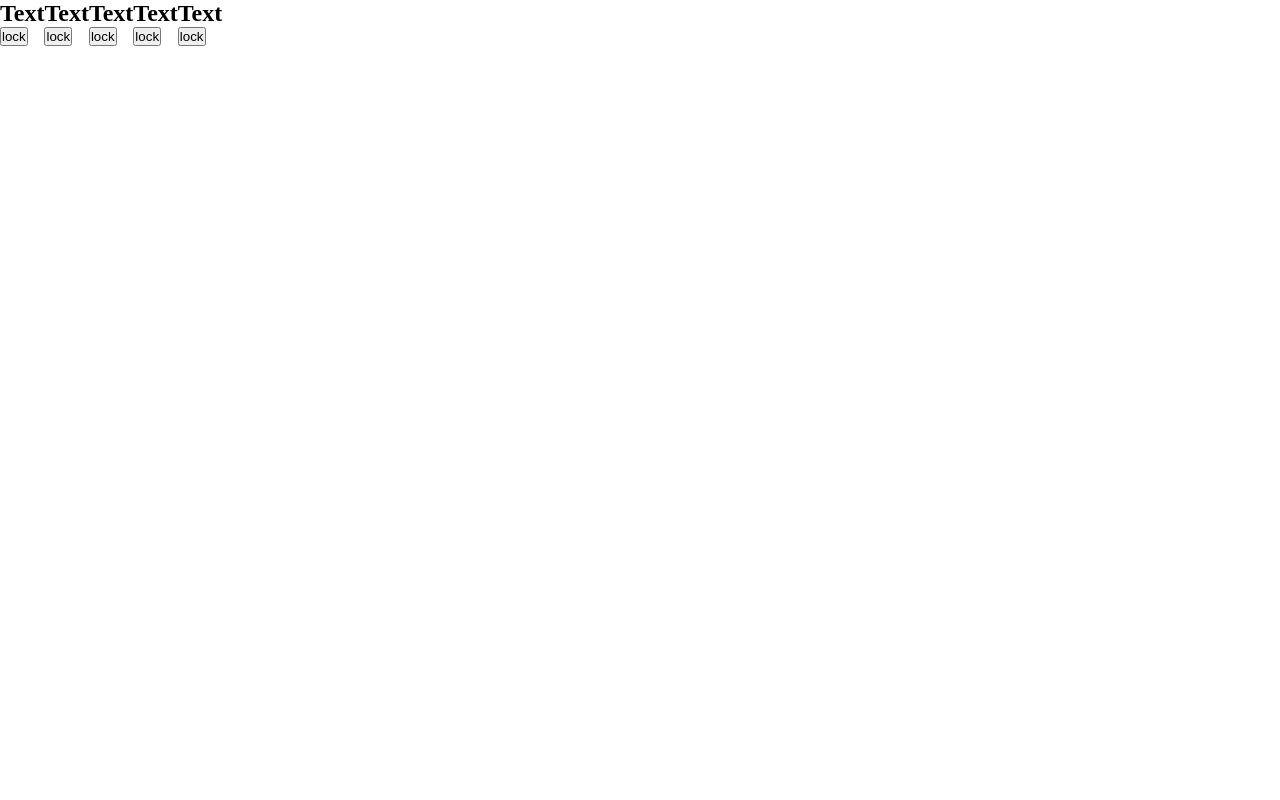
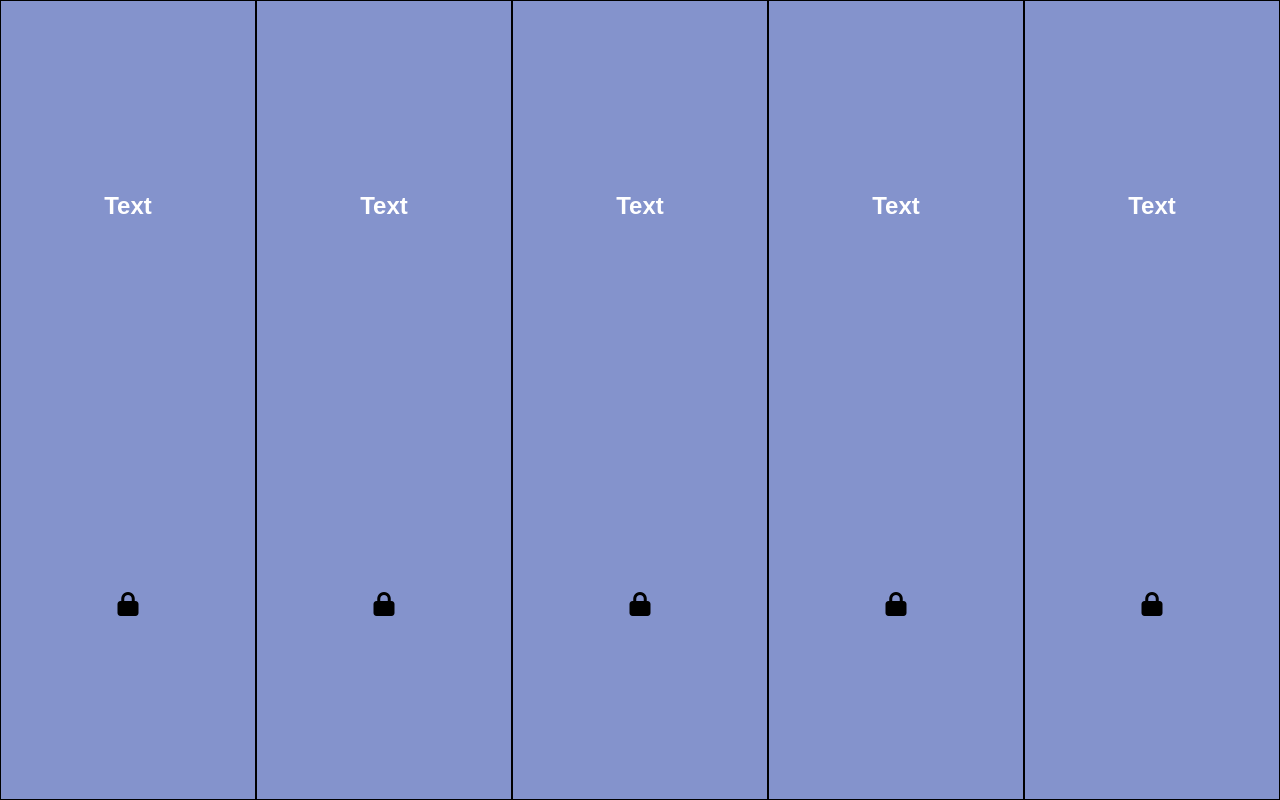
Before and after one commit to danilfs/color, a plain HTML site: page index.html in a window 1280 px wide. Drawn offline with Linux system fonts and the light colour scheme; a web font is replaced by a local one.

Commit message:
css for columns

```diff
--- a/index.html
+++ b/index.html
@@ -4,37 +4,52 @@
     <meta charset="UTF-8">
     <meta name="viewport" content="width=device-width, initial-scale=1.0">
     <link rel="stylesheet" href="styles.css">
+    <link rel="preconnect" href="https://fonts.googleapis.com">
+    <link rel="preconnect" href="https://fonts.gstatic.com" crossorigin>
+    <link href="https://fonts.googleapis.com/css2?family=Phudu&display=swap" rel="stylesheet">
+    <link rel="stylesheet" href="https://cdnjs.cloudflare.com/ajax/libs/font-awesome/6.4.2/css/all.min.css" integrity="sha512-z3gLpd7yknf1YoNbCzqRKc4qyor8gaKU1qmn+CShxbuBusANI9QpRohGBreCFkKxLhei6S9CQXFEbbKuqLg0DA==" crossorigin="anonymous" referrerpolicy="no-referrer" />
     <title>Colours</title>
 </head>
 <body>
     <div class="col">
         <h2> Text</h2>
 
-        <button>lock</button>
+        <button>
+            <i class="fa-solid fa-lock"></i>
+            <!-- <i class="fa-solid fa-lock-open"></i> -->
+        </button>
     </div>
 
     <div class="col">
         <h2> Text</h2>
 
-        <button>lock</button>
+        <button>
+            <i class="fa-solid fa-lock"></i>
+        </button>
     </div>
 
     <div class="col">
         <h2> Text</h2>
 
-        <button>lock</button>
+        <button>
+            <i class="fa-solid fa-lock"></i>
+        </button>
     </div>
 
     <div class="col">
         <h2> Text</h2>
 
-        <button>lock</button>
+        <button>
+            <i class="fa-solid fa-lock"></i>
+        </button>
     </div>
 
     <div class="col">
         <h2> Text</h2>
 
-        <button>lock</button>
+        <button>
+            <i class="fa-solid fa-lock"></i>
+        </button>
     </div>
 </body>
 </html>
--- a/styles.css
+++ b/styles.css
@@ -5,6 +5,35 @@
 }
 
 body{
+    font-family: 'Phudu', sans-serif;
     height: 100vh;
     display: flex;
 }
+
+.col{
+    border: 1px solid black;
+    flex: 1;
+    background: rgba(17, 45, 156, 0.514);
+    display: flex;
+    flex-direction:column ;
+    justify-content: space-around;
+    align-items:center ;
+}
+
+.col h2 {
+    padding: 10px;
+    color: white;
+    border-radius: 10px ;
+    transition: background 1s;
+}
+
+.col h2:hover {
+    background: rgba(0,0,0,0.1);
+    cursor:pointer ;
+}
+
+.col button {
+    border:none;
+    background: transparent;
+    font-size:x-large;
+}
```
